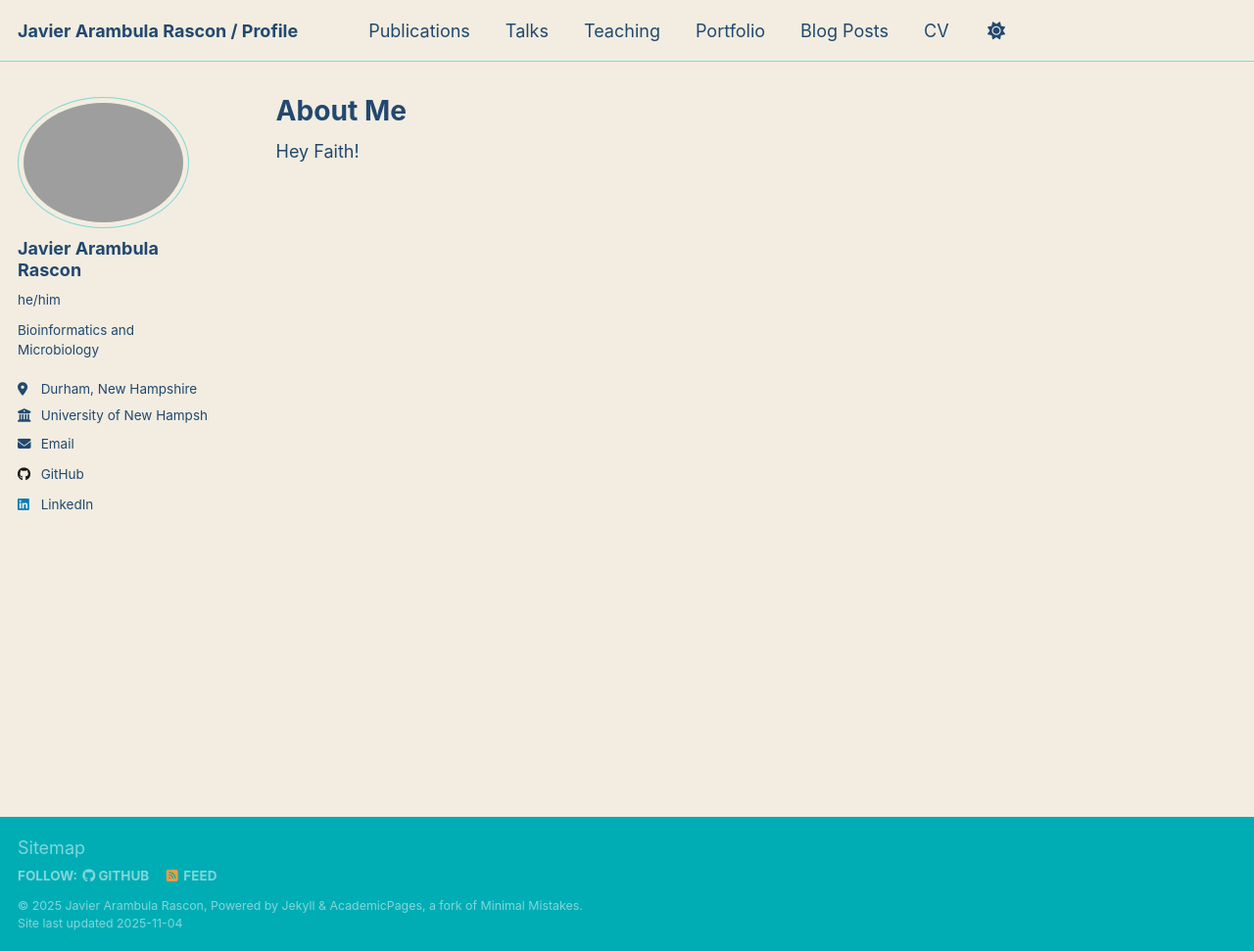
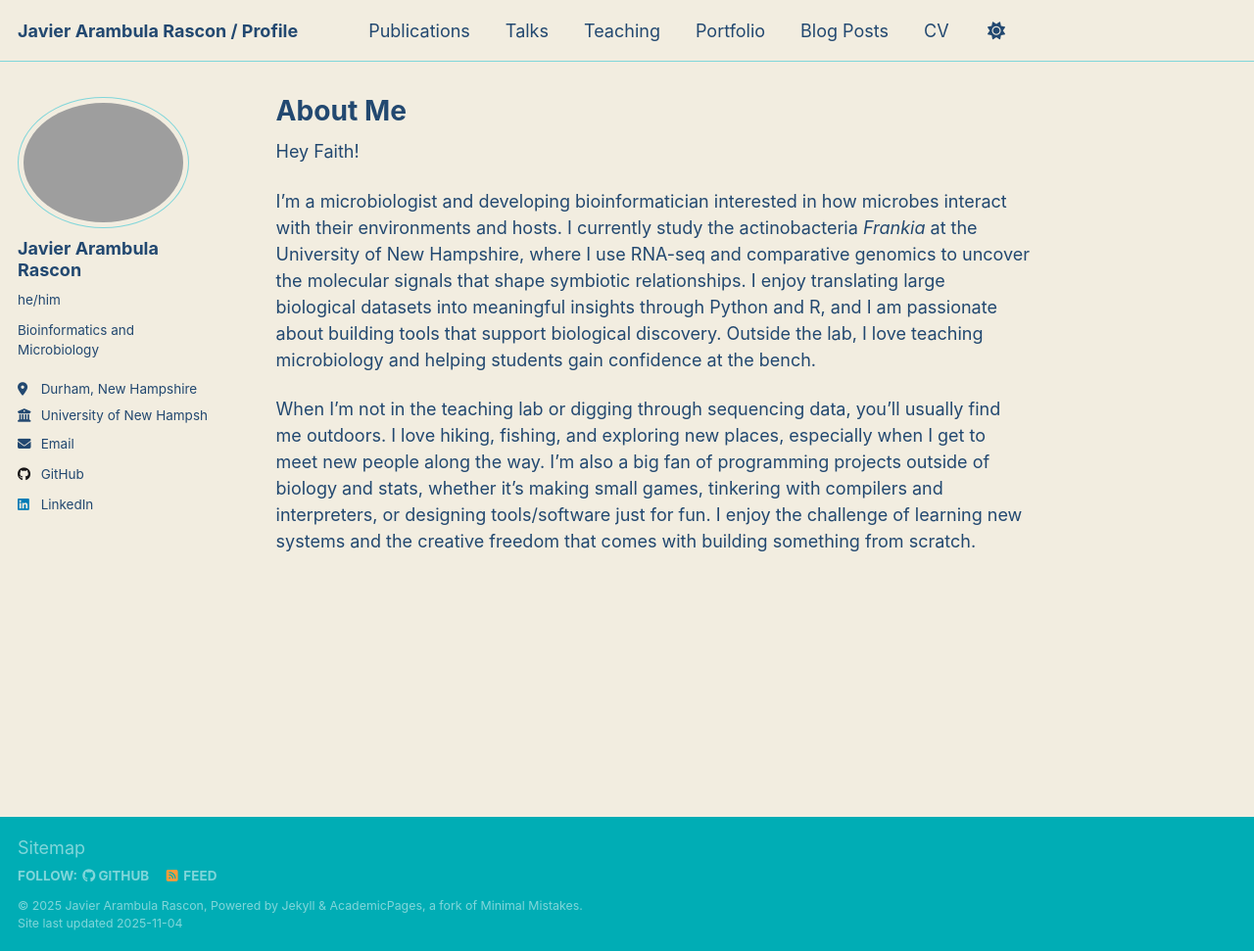
Before and after one commit to aram2608/aram2608.github.io, a Jekyll site: the page built from _pages/about.md, in a window 1280 px wide and 971 px high. Shown: the whole window at 98% size. Built offline with Jekyll 4.4.1, drawn with Linux system fonts in a browser that asks for light colours; a script that is not in the unit is left out.

Commit message:
better about me, hopefully

```diff
--- a/_pages/about.md
+++ b/_pages/about.md
@@ -8,3 +8,20 @@ redirect_from:
 ---
 
 Hey Faith!
+
+I’m a microbiologist and developing bioinformatician interested in how microbes
+interact with their environments and hosts. I currently study the
+actinobacteria _Frankia_ at the University of New Hampshire, where I use RNA-seq and
+comparative genomics to uncover the molecular signals that shape symbiotic
+relationships. I enjoy translating large biological datasets into meaningful
+insights through Python and R, and I am passionate about building tools that
+support biological discovery. Outside the lab, I love teaching microbiology
+and helping students gain confidence at the bench.
+
+When I’m not in the teaching lab or digging through sequencing data, you’ll
+usually find me outdoors. I love hiking, fishing, and exploring new places,
+especially when I get to meet new people along the way. I’m also a big fan of
+programming projects outside of biology and stats, whether it’s making small games,
+tinkering with compilers and interpreters, or designing tools/software
+just for fun. I enjoy the challenge of learning new systems and the creative
+freedom that comes with building something from scratch.
```
